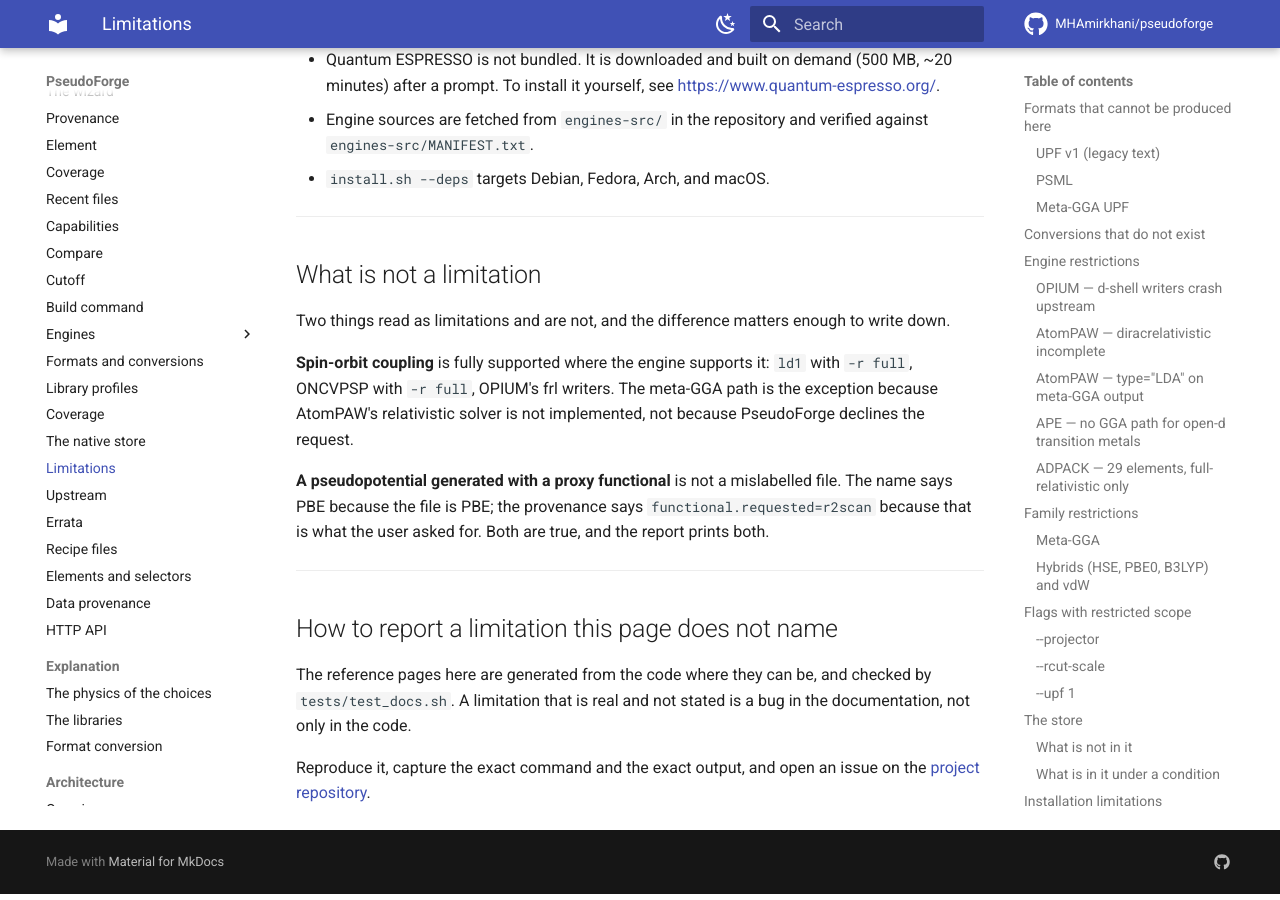
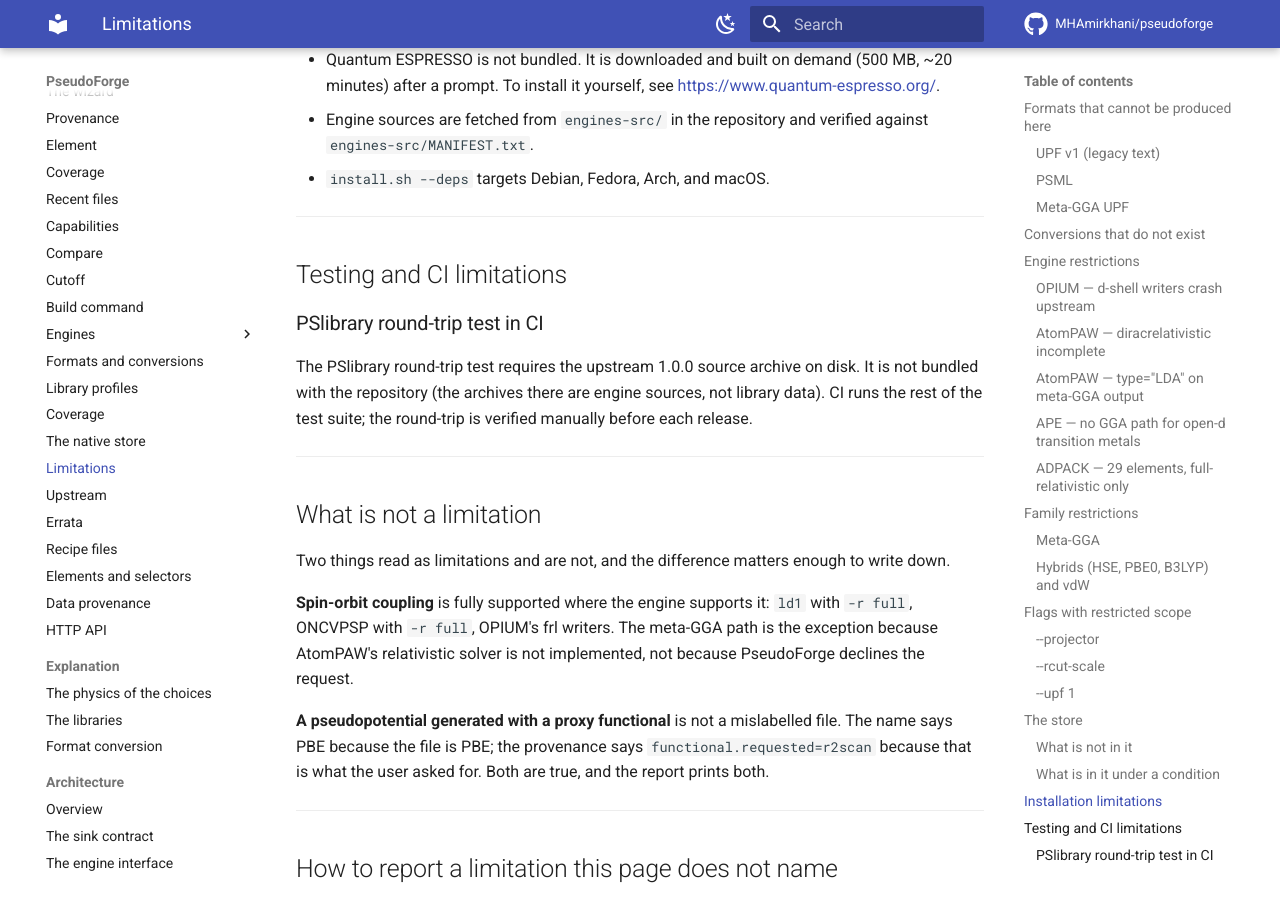
Before and after one commit to MHAmirkhani/PseudoForge, an MkDocs documentation site: the page built from docs/reference/limitations.md, in a window 1280 px wide and 900 px high, scrolled down 5367 px. Built offline with MkDocs 1.6.1 and Material for MkDocs 9.7.7, drawn with Linux system fonts in a browser that asks for light colours; comment, search, counter and statistics services are not loaded.

Commit message:
docs(limitations): note the PSlibrary round-trip in CI

```diff
--- a/docs/reference/limitations.md
+++ b/docs/reference/limitations.md
@@ -241,6 +241,14 @@
 
 ---
 
+## Testing and CI limitations
+
+### PSlibrary round-trip test in CI
+
+The PSlibrary round-trip test requires the upstream 1.0.0 source archive on disk. It is not bundled with the repository (the archives there are engine sources, not library data). CI runs the rest of the test suite; the round-trip is verified manually before each release.
+
+---
+
 ## What is not a limitation
 
 Two things read as limitations and are not, and the difference matters
```
